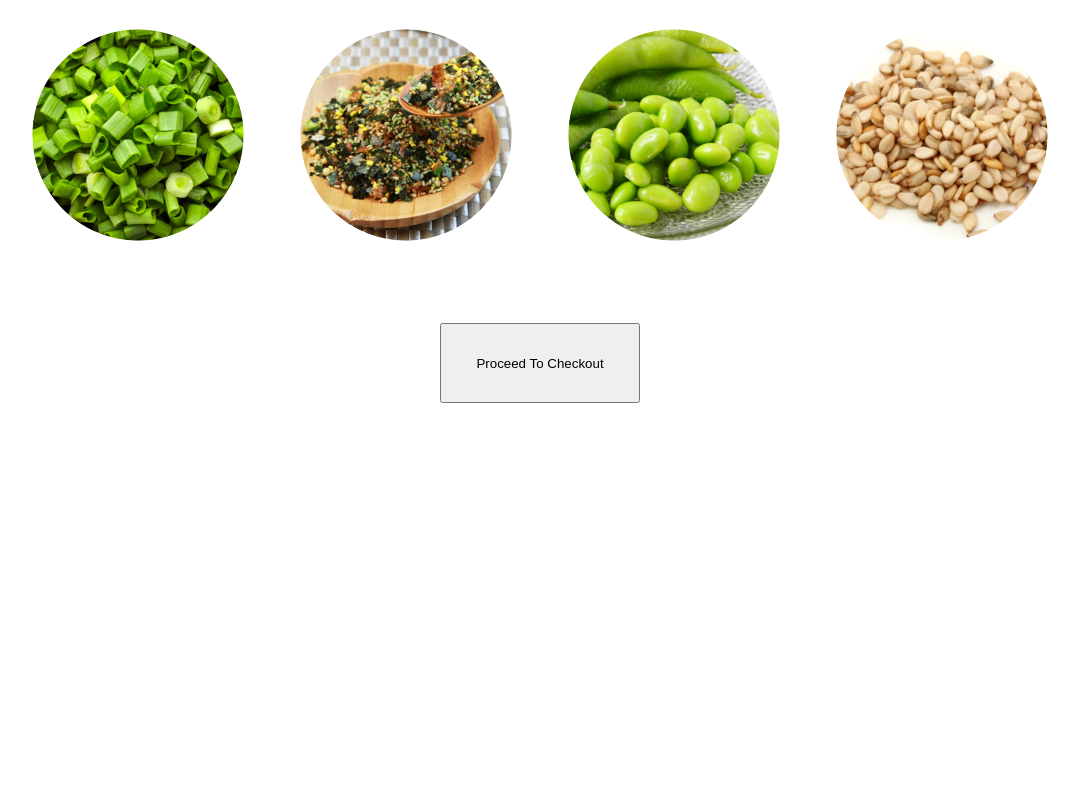
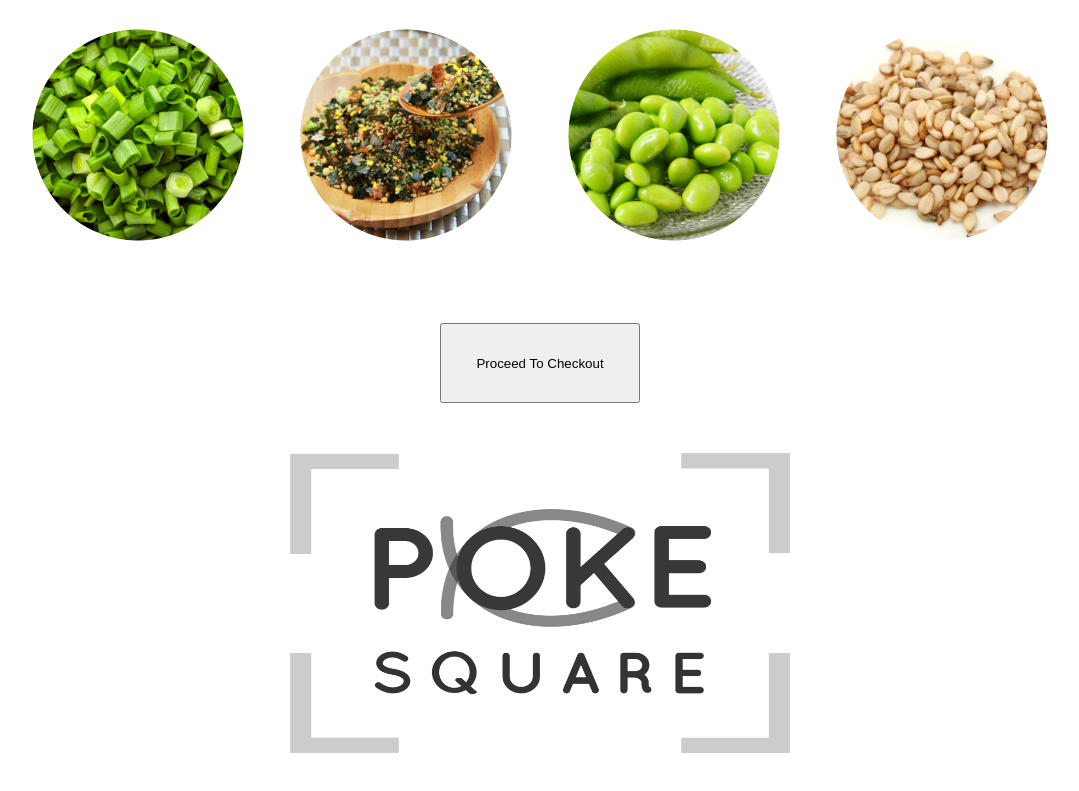
Before and after one commit to billyxuding/PokeSquare, a React (Create React App) app in the folder client/: page /order in a window 1280 px wide. Shown: the part 3272-4063 px from the top of the page, without its empty margins (100-1179 px from the left). Before the commit the page ends 3725 px from the top, so only its background shows below. Built offline with nearby package versions, Linux system fonts and the light colour scheme.

Commit message:
renamed view to CustomerInfo

```diff
--- a/client/src/App.css
+++ b/client/src/App.css
@@ -50,3 +50,9 @@ h1 {
 	width: 200px;
 	height: 80px;
 }
+
+.logo {
+	margin-bottom: 50px;
+	width: 500px;
+	height: 300px;
+}
--- a/client/src/App.js
+++ b/client/src/App.js
@@ -2,7 +2,7 @@ import React, { useState } from 'react';
 import { Router } from '@reach/router';
 import './App.css';
 import Menu from './Views/Menu';
-import ConfirmOrder from './Views/ConfirmOrder';
+import CustomerInfo from './Views/CustomerInfo';
 
 function App() {
 	const [order, setOrder] = useState({
@@ -17,7 +17,7 @@ function App() {
 		<>
 			<Router>
 				<Menu path="/order" order={ order } setOrder={ setOrder } />
-				<ConfirmOrder path="/order/confirm" />
+				<CustomerInfo path="/order/confirm" />
 			</Router>
 		</>
 	);
--- a/client/src/Views/ConfirmOrder.js
+++ /dev/null
@@ -1,11 +0,0 @@
-import React from 'react';
-
-const ConfirmOrder = () => {
-    return (
-        <>
-            <h1>Please confirm your order</h1>
-        </>
-    )
-};
-
-export default ConfirmOrder;
--- /dev/null
+++ b/client/src/Views/CustomerInfo.js
@@ -0,0 +1,11 @@
+import React from 'react';
+
+const CustomerInfo = () => {
+    return (
+        <>
+            <h1>Please fill out the information below</h1>
+        </>
+    )
+};
+
+export default CustomerInfo;
--- a/client/src/Views/Menu.js
+++ b/client/src/Views/Menu.js
@@ -5,6 +5,7 @@ import Proteins from '../Components/Proteins';
 import Sauces from '../Components/Sauces';
 import Sides from '../Components/Sides';
 import Toppings from '../Components/Toppings';
+import logo from '../Images/logo.png';
 
 const Menu = props => {
     const { order, setOrder } = props;
@@ -29,6 +30,7 @@ const Menu = props => {
 			<h2>Toppings</h2>
 			<Toppings order={ order } setOrder={ setOrder } />
 			<Link to="/order/confirm"><button className="checkout">Proceed To Checkout</button></Link>
+			<img src={ logo } alt="Poke Square logo" className="block logo" />
         </div>
     )
 };
```
